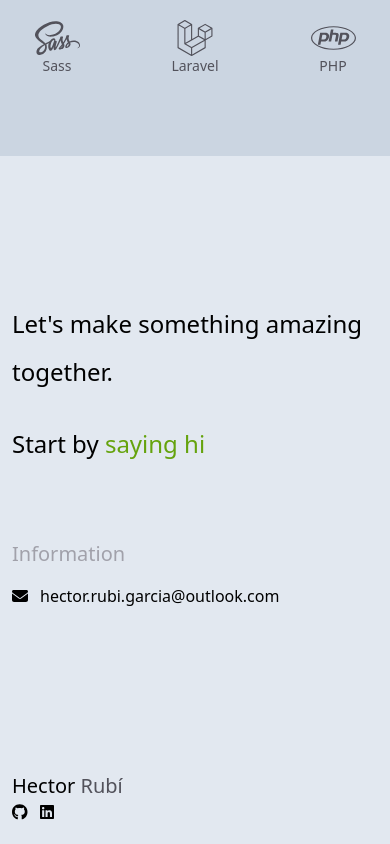
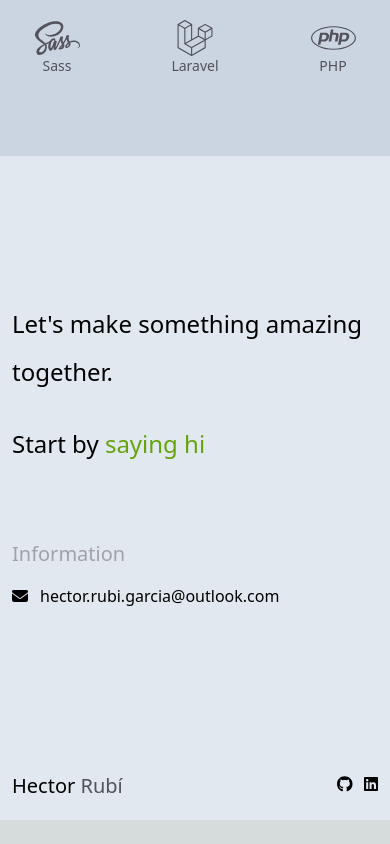
Before and after one commit to HectorRubi/hector-rubi, a Next.js app: page / in a window 390 px wide. Shown: the part 4057-4901 px from the top of the page. After the commit the page ends 4877 px from the top, so only its background shows below. Built offline with nearby package versions, Linux system fonts and the light colour scheme.

Commit message:
Fix some responsive issues in footer and latest works

```diff
--- a/src/components/Footer/index.tsx
+++ b/src/components/Footer/index.tsx
@@ -7,9 +7,7 @@ import { contactLinks } from '../../data/contact-links'
 export const Footer = () => {
   return (
     <footer className="bg-primary-200 py-5 dark:bg-primary-950">
-      <div
-        className={`${CONTAINER} flex flex-col md:flex-row md:justify-between`}
-      >
+      <div className={`${CONTAINER} flex flex-wrap justify-between`}>
         <h3 className="text-xl">
           <span>Hector </span>
           <span className="text-secondary-600 dark:text-secondary-400">
--- a/src/components/LatestWorks/Project/index.tsx
+++ b/src/components/LatestWorks/Project/index.tsx
@@ -24,7 +24,7 @@ const figure = [
 ]
 
 const content = [
-  'absolute bottom-0 left-0 right-0 top-0 md:bottom-auto',
+  'absolute bottom-0 left-0 right-0 top-0 md:!bottom-auto',
   // Padding
   'p-5 sm:p-8 md:p-10 lg:px-12 lg:py-14',
   // Flex mobile
```
